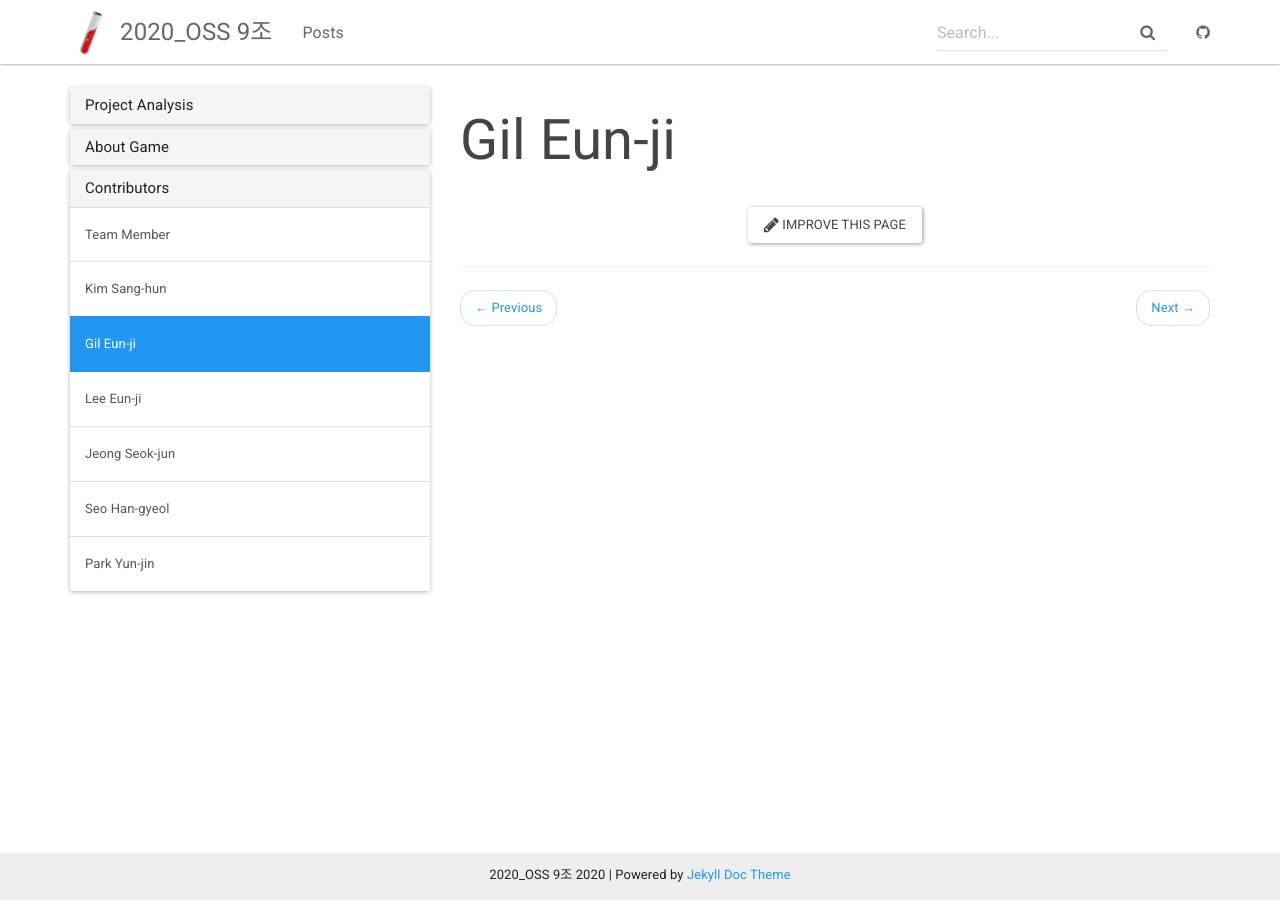
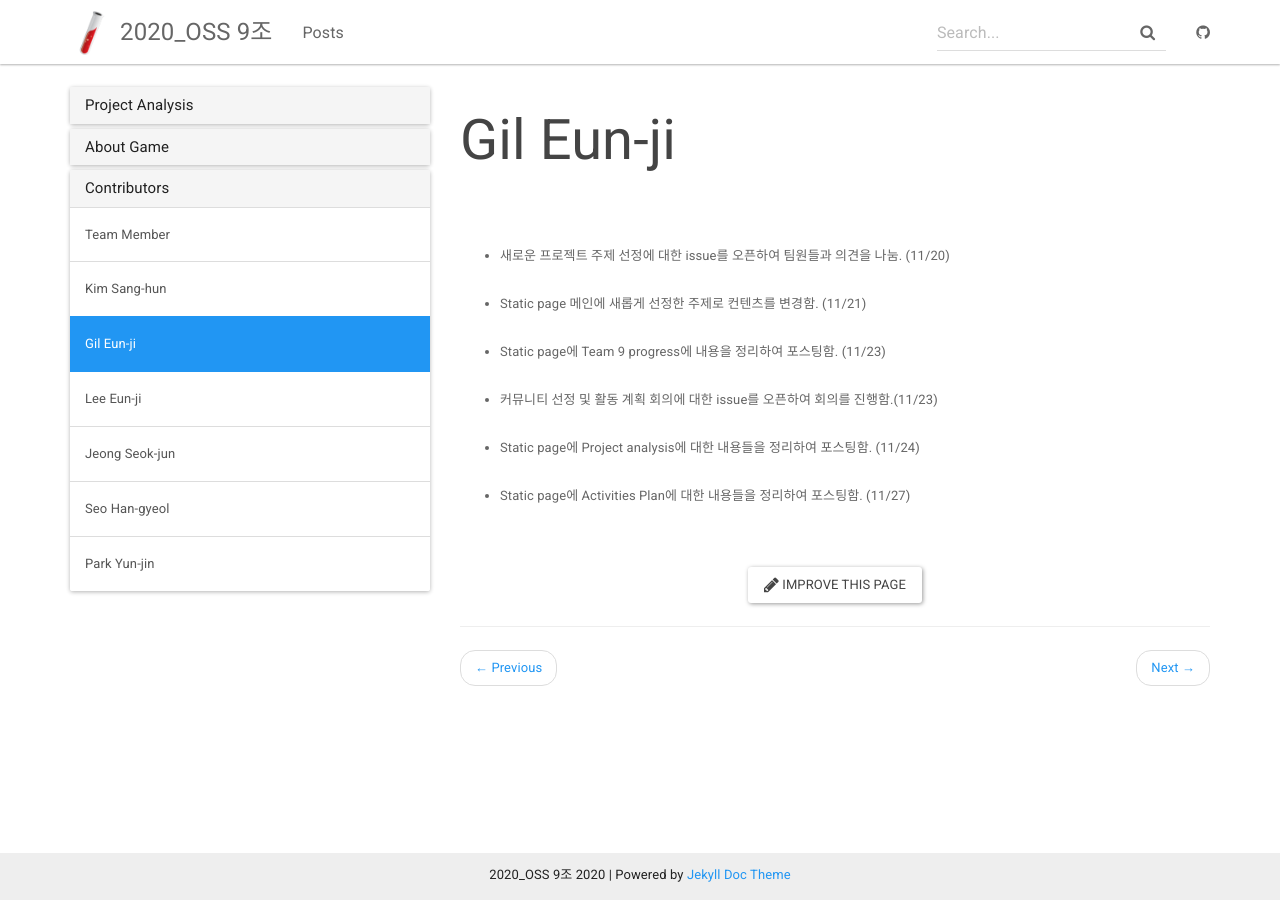
Before and after one commit to doolim98/2020-2-OSS-9, a Jekyll site: the page built from _docs/Teamrole/gileunji_role.md, in a window 1280 px wide. Built offline with Jekyll 4.4.1, drawn with Linux system fonts in a browser that asks for light colours.

Commit message:
Update gileunji_role.md

```diff
--- a/_docs/Teamrole/gileunji_role.md
+++ b/_docs/Teamrole/gileunji_role.md
@@ -2,3 +2,10 @@
 title: Gil Eun-ji
 permalink: /docs/gileunji_role/
 ---
+<br><br>
+- 새로운 프로젝트 주제 선정에 대한 issue를 오픈하여 팀원들과 의견을 나눔. (11/20) <br><br>
+- Static page 메인에 새롭게 선정한 주제로 컨텐츠를 변경함. (11/21) <br><br>
+- Static page에 Team 9 progress에 내용을 정리하여 포스팅함. (11/23)<br><br>
+- 커뮤니티 선정 및 활동 계획 회의에 대한 issue를 오픈하여 회의를 진행함.(11/23) <br><br>
+- Static page에 Project analysis에 대한 내용들을 정리하여 포스팅함. (11/24) <br><br>
+- Static page에 Activities Plan에 대한 내용들을 정리하여 포스팅함. (11/27) <br><br>
```
